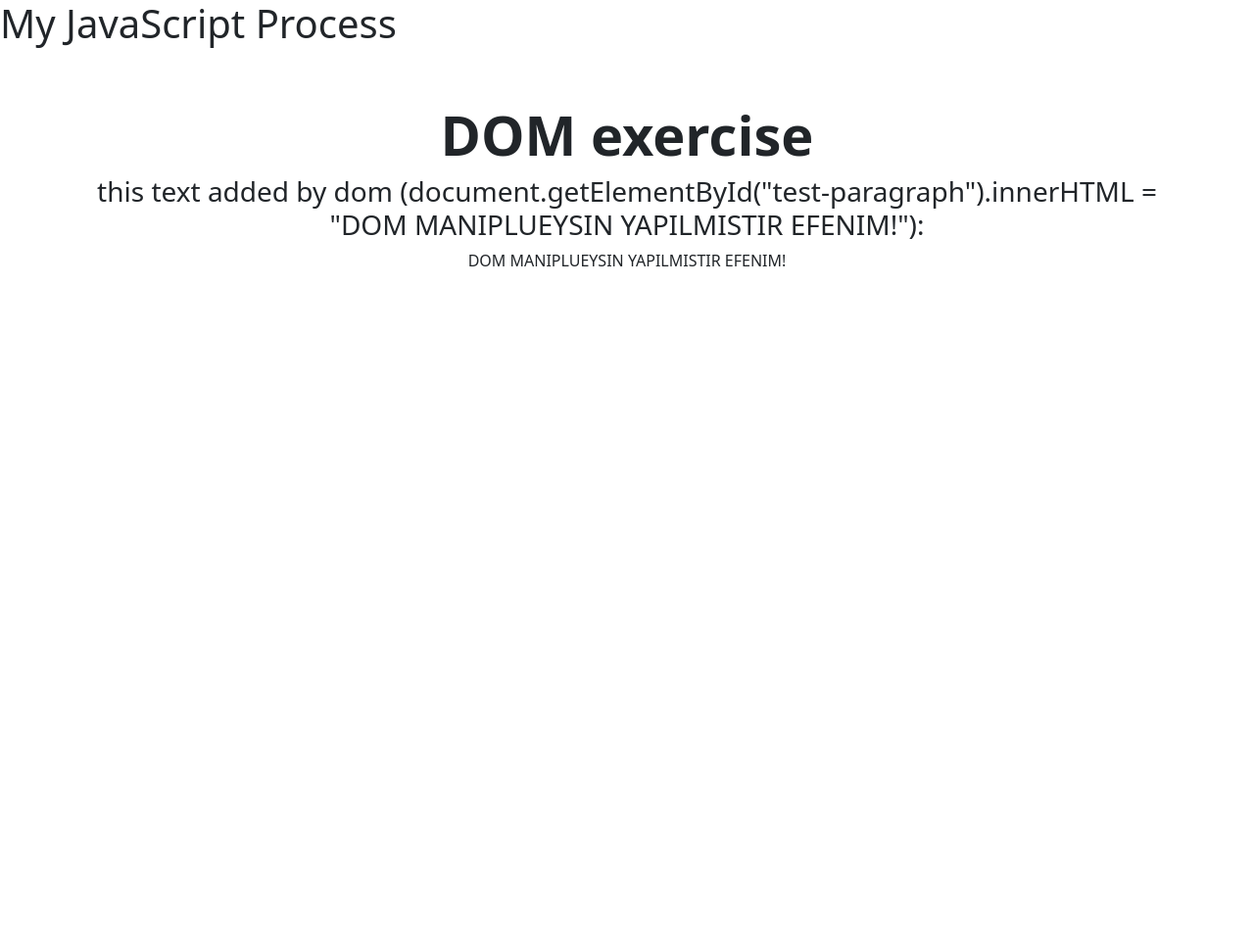
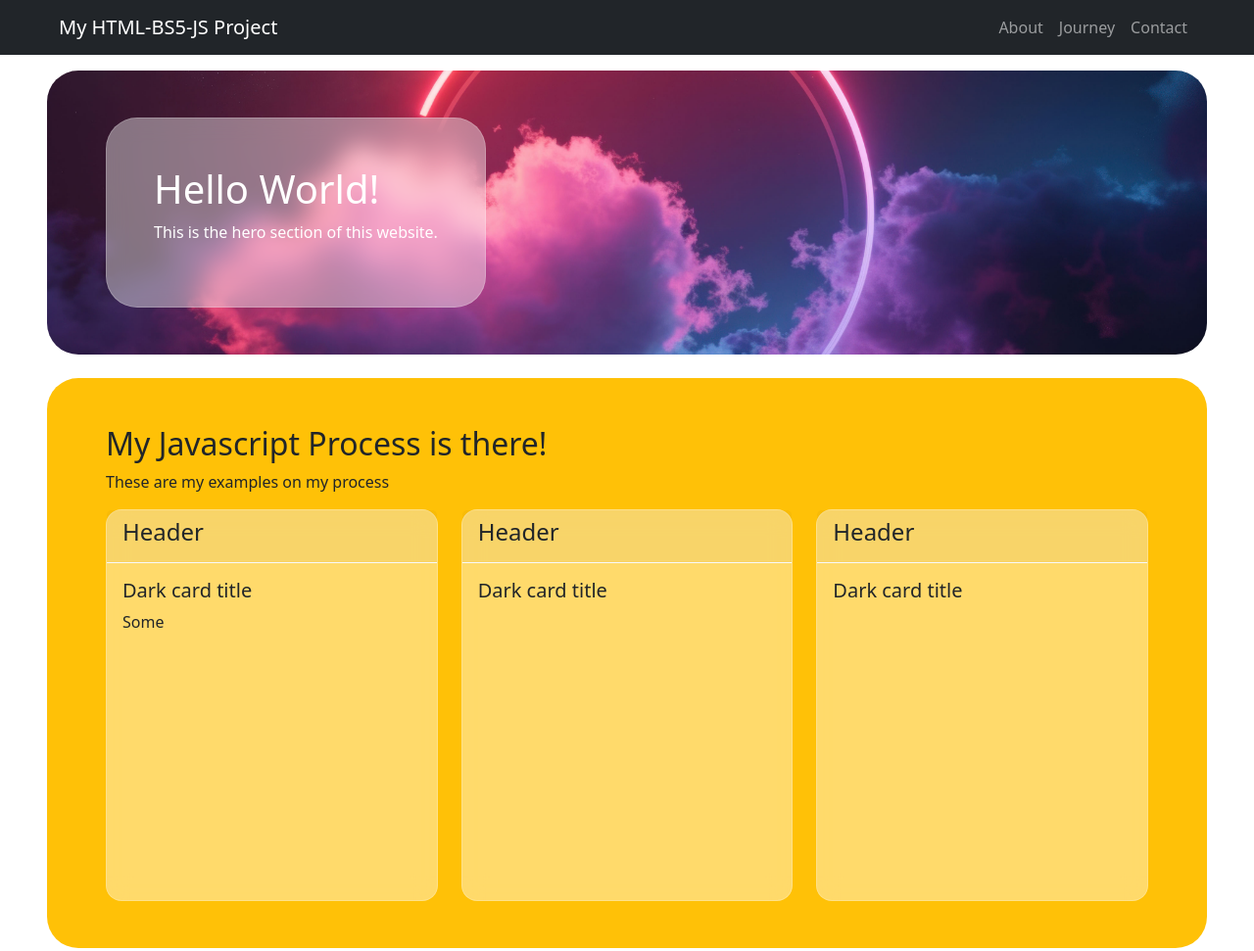
Before and after one commit to naimyasirozcan/i-like-vanilla, a website: page index.html in a window 1280 px wide. Shown: the whole page at 98% size. Before the commit the page ends 800 px from the top, so only its background shows below. Drawn offline with nearby package versions, Linux system fonts and the light colour scheme.

Commit message:
navbar fixed//hero section added

```diff
--- a/index.html
+++ b/index.html
@@ -11,26 +11,94 @@
 </head>
 
 <body>
+    <!-- i've learn how to do navbar with bs5 -->
+    <nav class="navbar navbar-expand-lg sticky-top navbar-dark text-bg-dark px-5">
+        <div class="container-fluid justify-content-between align-items-center">
+            <a href="#" class="navbar-brand">My HTML-BS5-JS Project</a>
 
-    <div id="alert"></div>
+        <!-- hamburger menu button (mobile) -->
+            <button class="navbar-toggler" type="button" data-bs-toggle="collapse"
+            data-bs-target="#navbarSupport" aria-controls="navbarSupport"
+            aria-expanded="false" aria-label="Show/Close Menu">
+            <span class="navbar-toggler-icon"></span>
+            </button>
 
+            <div class="collapse navbar-collapse justify-content-end" id="navbarSupport">
+                <ul class="navbar-nav">
+                    <li class="nav-item">
+                        <a href="#HeroSection" class="nav-link" aria-current="page">About</a>
+                    </li>
+                    <li class="nav-item">
+                        <a href="#MyJavascriptProcess" class="nav-link" aria-current="page">Journey</a>
+                    </li>
+                    <li class="nav-item">
+                        <a href="#Contact" class="nav-link" aria-current="page">Contact</a>
+                    </li>
+                </ul>
+            </div>
+        </div>
 
-
+    </nav>
     <main>
-        <nav>
-            <h1 id="greeting">My JavaScript Process</h1></nav>
-        <section class="hero py-5 ">
-            <div class="container text-center">
-                <h1 class="display-4 fw-bold">DOM exercise</h1>
-                <h3>this text added by dom (document.getElementById("test-paragraph").innerHTML = "DOM MANIPLUEYSIN YAPILMISTIR EFENIM!"):</h3>
-                <p id="test-paragraph"></p>
+        <section id="HeroSection" class="hero text-bg-danger mx-5 my-3 p-5 rounded-5" style="
+        background-image: url('assets/pink-neon-bg.jpg'); background-size: cover; background-position: center; background-attachment:scroll;
+        min-height: 10vh;">
+            <div class="container d-flex justify-content-left align-items-center">
+                <div class="p-5 glass-background rounded-5">
+                    <h1>Hello World!</h1>
+                    <p>This is the hero section of this website.</p>
+                </div>
+            </div>
+        </section>
+        <section id="MyJavascriptProcess" class="bg-warning rounded-5 p-5 mx-5 my-4">
+            <div class="container">
+                <header class="section-header">
+                    <h2>My Javascript Process is there!</h2>
+                    <p>These are my examples on my process</p>
+                </header>
+                <div class="row g-4 ">
+                    <div class="col-12 col-md-6 col-lg-4">
+                        <div class="card w-100 glass-background" style="min-height: 25rem;">
+                            <div class="card-header border-bottom border-light"><h4>Header</h4></div>
+                            <div class="card-body overflow-auto">
+                                    <h5 class="card-title">Dark card title</h5>
+                                    <p id="test-paragraph" class="card-text"></p>
+                            </div>
+                        </div>
+                    </div>
+                    <div class="col-12 col-md-6 col-lg-4">
+                        <div class="card w-100 glass-background" style="min-height: 25rem;">
+                            <div class="card-header border-bottom border-light"><h4>Header</h4></div>
+                            <div class="card-body overflow-auto">
+                                    <h5 class="card-title">Dark card title</h5>
+                                    <p id="test-paragraph" class="card-text"></p>
+                            </div>
+                        </div>
+                    </div>
+                    <div class="col-12 col-md-6 col-lg-4">
+                        <div class="card w-100 glass-background" style="min-height: 25rem;">
+                            <div class="card-header border-bottom border-light"><h4>Header</h4></div>
+                            <div class="card-body overflow-auto">
+                                    <h5 class="card-title">Dark card title</h5>
+                                    <p id="test-paragraph" class="card-text"></p>
+                            </div>
+                        </div>
+                    </div>
+                </div>
             </div>
         </section>
     </main>
+    <footer>
+
+    </footer>
 
 
 
     <script src="/js/app.js"></script>
+    <script src="/node_modules/bootstrap/dist/js/bootstrap.bundle.min.js"></script>
+    <script src="https://cdn.jsdelivr.net/npm/bootstrap@5.3.3/dist/js/bootstrap.bundle.min.js"></script>
+
+
 </body>
 
 </html>
--- a/js/app.js
+++ b/js/app.js
@@ -1 +1 @@
-document.getElementById("test-paragraph").innerHTML = "DOM MANIPLUEYSIN YAPILMISTIR EFENIM!"
+document.getElementById("test-paragraph").innerHTML = `Some `
```
Also changed, not shown: assets/pink-neon-bg.jpg (added), css/style.css.
